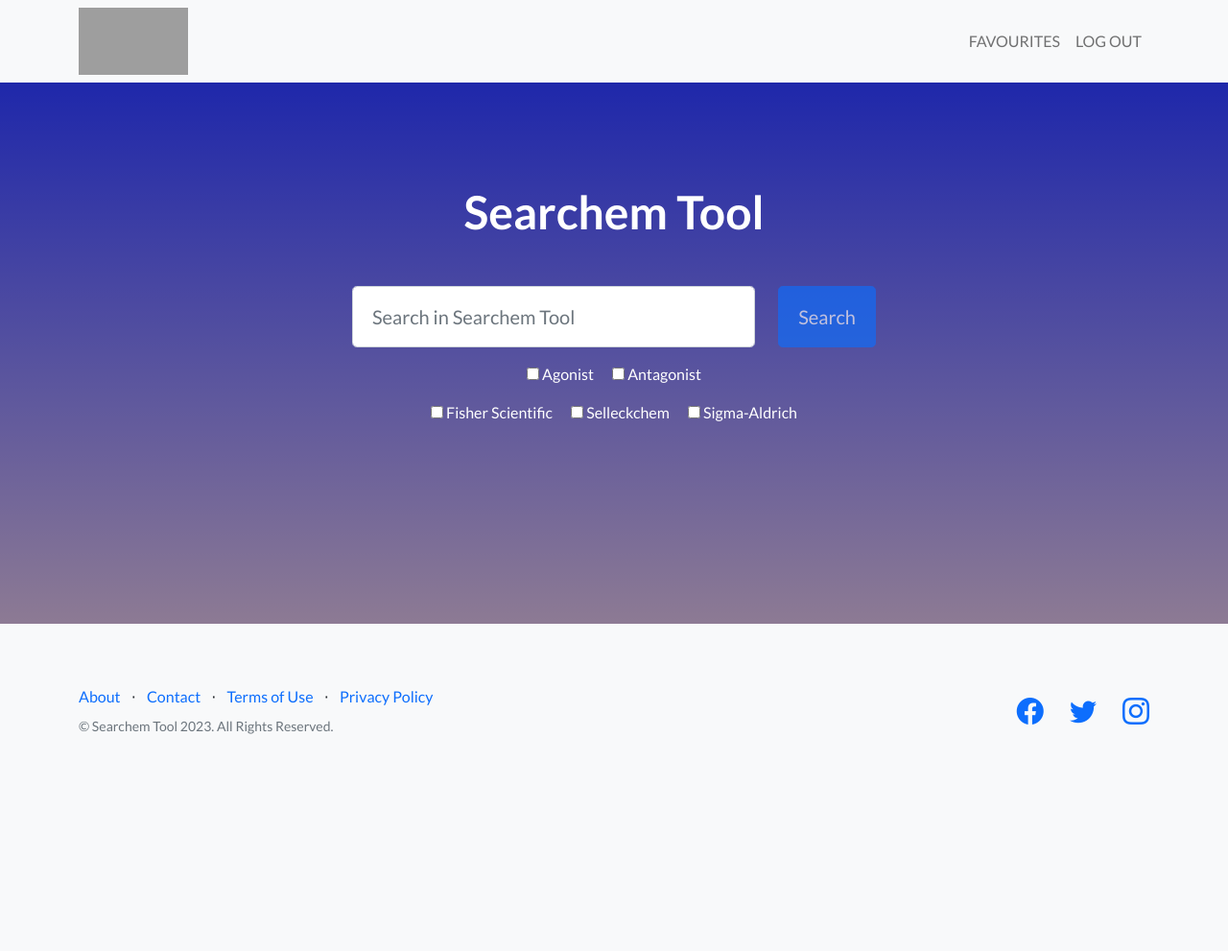
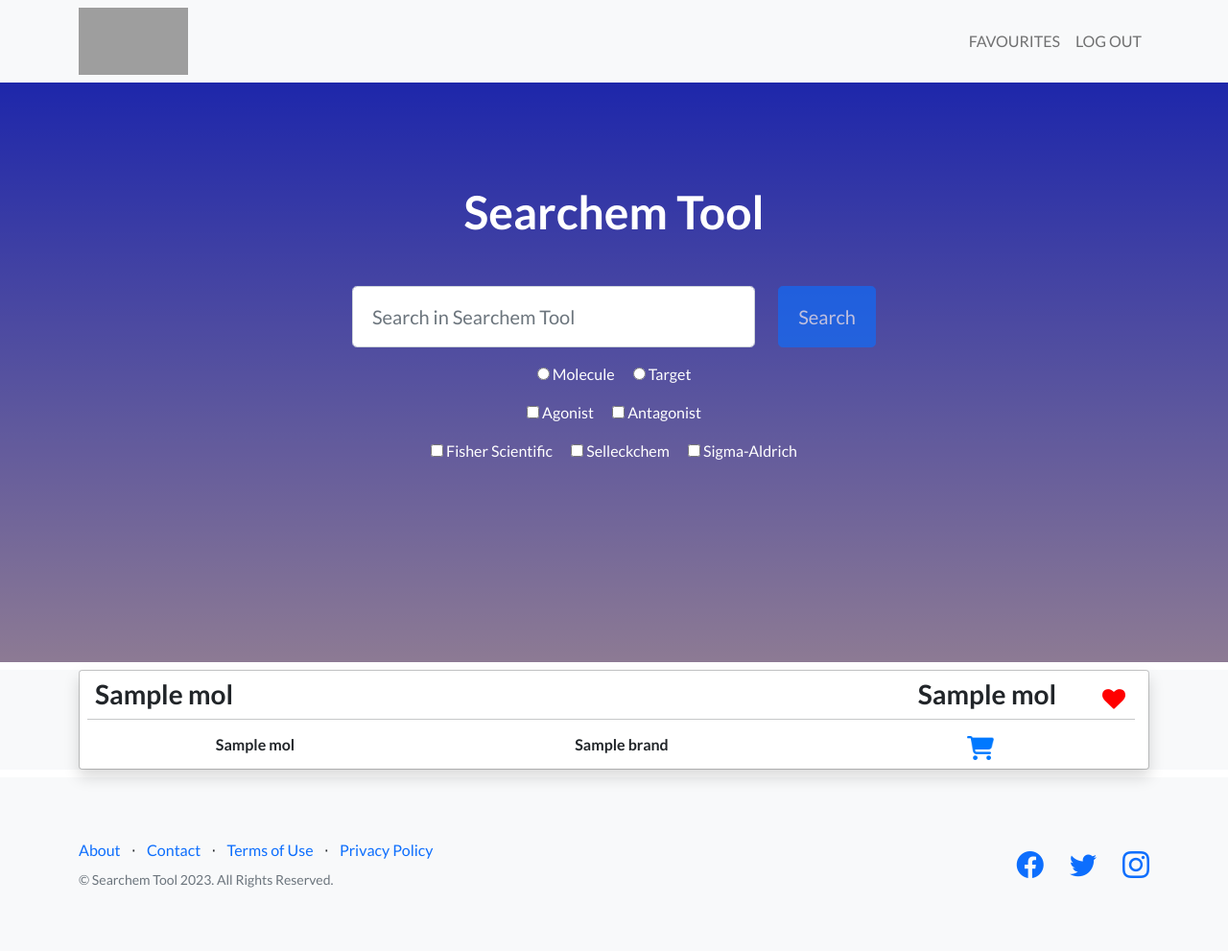
Before and after one commit to pmayog/searchemtool, a Flask app: template templates/output_user.html in a window 1280 px wide. Shown: the whole page at 96% size. Before the commit the page ends 765 px from the top, so only its background shows below. Run offline with Flask 2, Linux system fonts and the light colour scheme; the template is opened without the code that fills it: most values are stand-ins (such as "Sample title", 1, 10 or a date in 2020); some libraries are stand-ins or nearby versions; grey boxes are pictures that could not be loaded.

Commit message:
Update output_user.html

```diff
--- a/templates/output_user.html
+++ b/templates/output_user.html
@@ -9,7 +9,7 @@
         <a href="/{{ name }}"><img class="navbar-brand" src="../../static/icons/modified_tranparent_logo.svg" width="114" height="70" alt="..."></img></a>
         <button class="btn btn-primary navbar-toggler text-white" type="button" data-bs-toggle="collapse" data-bs-target="#navbarResponsive" aria-controls="navbarResponsive" aria-expanded="false" aria-label="Toggle navigation">
             {{ name }}
-            <i class="fas fa-bars ms-1"></i>
+
         </button>
         <div class="collapse navbar-collapse" id="navbarResponsive">
             <ul class="navbar-nav text-uppercase ms-auto py-4 py-lg-0">
@@ -24,6 +24,7 @@
 
 
 {% block masthead %}
+<link rel="stylesheet" href="https://cdnjs.cloudflare.com/ajax/libs/font-awesome/4.7.0/css/font-awesome.min.css">
 <!-- Masthead-->
 <header class="masthead">
     <div class="container position-relative">
@@ -44,6 +45,13 @@
                       <h1></h1>
                       <p></p>
                         <div class="checkbox mb-3 text-white">
+                          <label>
+                            <input type="radio" name="radio" value="molecule"> Molecule
+                          </label>
+                          <label>
+                              <input type="radio" name="radio" value="target" class="ms-3"> Target
+                          </label>
+                          <p></p>
                             <label>
                                 <input type="checkbox" value="agonist"> Agonist
                             </label>
@@ -70,81 +78,20 @@
 {% block body %}
 
 <style>
-:root {
-    --color-blue: rgb(78, 101, 203);
-    --color-purple: rgb(113, 75, 128);
-    --color-pink: rgb(203, 66, 116);
-    --transition-time: 10ms;
-    --transition-ease: cubic-bezier(0.1, 0.7, 0.8, 0.3);
+.fa-heart-o {
+  color: red;
+  cursor: pointer;
 }
 
-  .toggle {
-    display: flex;
-    width: 10%;
-    height: 10%;
-    place-items: center;
-    place-content: center;
-  }
-
-  #heart-check {
-    visibility: hidden;
-  }
-
-  #heart {
+.fa-heart {
+  color: red;
   cursor: pointer;
-  }
-  #heart svg {
-    width: 50px;
-  }
-
-  #heart #initial {
-    stroke-width: 1.5;
-    stroke: var(--color-pink);
-    fill: transparent;
-  }
-
-  #heart-check:checked + #heart #initial {
-    display: none;
-  }
-  #heart-check:checked + #heart #stroke {
-    animation: stroke var(--transition-time) var(--transition-ease);
-    animation-fill-mode: forwards;
-  }
-
-  @keyframes heart {
-    from {
-      transform: scale(1);
-    }
-    78% {
-      transform: scale(1.25);
-    }
-    to {
-      transform: scale(1);
-    }
-  }
-  @keyframes stroke {
-    from {
-      stroke: var(--color-blue);
-      fill: transparent;
-    }
-    50% {
-      stroke: var(--color-purple);
-    }
-    85% {
-      fill: transparent;
-    }
-    to {
-      stroke-dashoffset: 0;
-      stroke: var(--color-pink);
-      fill: var(--color-pink);
-    }
 }
 </style>
 
-  <!-- Icons Grid-->
 <section class="bg-light">
-  {% for v in search_user %}
-    {% if not search_user[v] %}
+  {% for v in mol %}
+    {% if not mol[v] %}
         <div class="container">
           <br>
           <br>
@@ -153,51 +100,47 @@
           <br>
         </div>
     {% else %}
-      {% for r in search_user[v] %}
-          {% for s in r %}
-
+      {% for r in mol[v] %}
           <div class="container my-1">
               <div class="modal-signin position-static d-block my-2" id="modalSignin">
                   <div>
                       <div class="modal-content rounded shadow">
                           <div class="row mt-2" style="align-items: center; align-content: center;">
-                                  <div class="col ms-3">
-                                      <h3>{{ s|capitalize }}</h3>
+                              <div class="col  ms-3">
+                                  <h3>{{ r[1]|capitalize }}</h3>
                               </div>
-                                  <div class="col-auto mt-1">
-                                    <input type="checkbox" id="heart-check" name="fav.{{ s }}">
-                                    <label for="heart-check" id="heart">
-                                        <svg viewBox="0 0 50 45" version="1.1" xmlns="http://www.w3.org/2000/svg">
-                                            <path id="initial" d="M11.8189091,20.3167303 C17.6981818,16.5505143 20.6378182,12.5122542 20.6378182,8.20195014 C20.6378182,5.99719437 18.8550242,4 16.3283829,4 C13.777264,4 12.5417153,6.29330284 11.8189091,6.29330284 C11.0961029,6.29330284 10.1317157,4 7.30943526,4 C4.90236126,4 3,5.64715533 3,8.20195014 C3,12.5122346 5.93963637,16.5504946 11.8189091,20.3167303 Z"></path>
-                                            <path id="stroke" fill="none" d="M11.8189091,20.3167303 C17.6981818,16.5505143 20.6378182,12.5122542 20.6378182,8.20195014 C20.6378182,5.99719437 18.8550242,4 16.3283829,4 C13.4628072,4 10.284995,6.64162063 10.284995,8.70392731 C10.284995,10.0731789 10.8851209,10.9874447 11.8189091,10.9874447 C12.7526973,10.9874447 13.3528232,10.0731789 13.3528232,8.70392731 C13.3528232,6.64162063 10.1317157,4 7.30943526,4 C4.90236126,4 3,5.64715533 3,8.20195014 C3,12.5122346 5.93963637,16.5504946 11.8189091,20.3167303 Z"></path>
-                                        </svg>
+                              <div class="col-auto me-3">
+                                  <h3>{{ r[3]|capitalize }}</h3>
+                              </div>
+                              <div class="col-auto me-3">
+                                <label>
+                                  <button style="font-size:24px; background-color:transparent;border-color:transparent"> <i class="fa fa-heart"></i></button>
                                 </label>
                               </div>
                           </div>
                           <hr style="width: 98%;" class="mt-0 ms-2">
+                          {% for i in range(0,brands|length) %}
                               <div class="row text-center" style="align-items: start;">
                                   <div class="col ms-2 mb-2">
-                                      <h6>Activity</h6>
+                                      <h6>{{ r[4]|capitalize }}</h6>
                                   </div>
                                   <div class="col ms-2 mb-2">
-                                      <h6>Brand</h6>
+                                      <h6>{{ brands[i] }}</h6>
                                   </div>
                                   <div class="col mb-2 ms-auto">
-                                      <div href="https://www.canva.com" target="_blank"><img style="height: 8%; width: 8%;" src="../static/icons/cart.png"/></div>
+                                      <a href="{{ r[5+i] }}" target="_blank"><img style="height: 8%; width: 8%;" src="../static/icons/cart.png"/></a>
+                                  </div>
+                              </div>
+                          {% endfor %}
                       </div>
                   </div>
               </div>
           </div>
-                  </div>
-              </div>
-          {% endfor %}
+
       {% endfor %}
     {% endif %}
   </section>
   {% endfor %}
 
-
-
-
 {% endblock %}
 </html>
```
Lines whose indentation alone changed are shown as unchanged.
